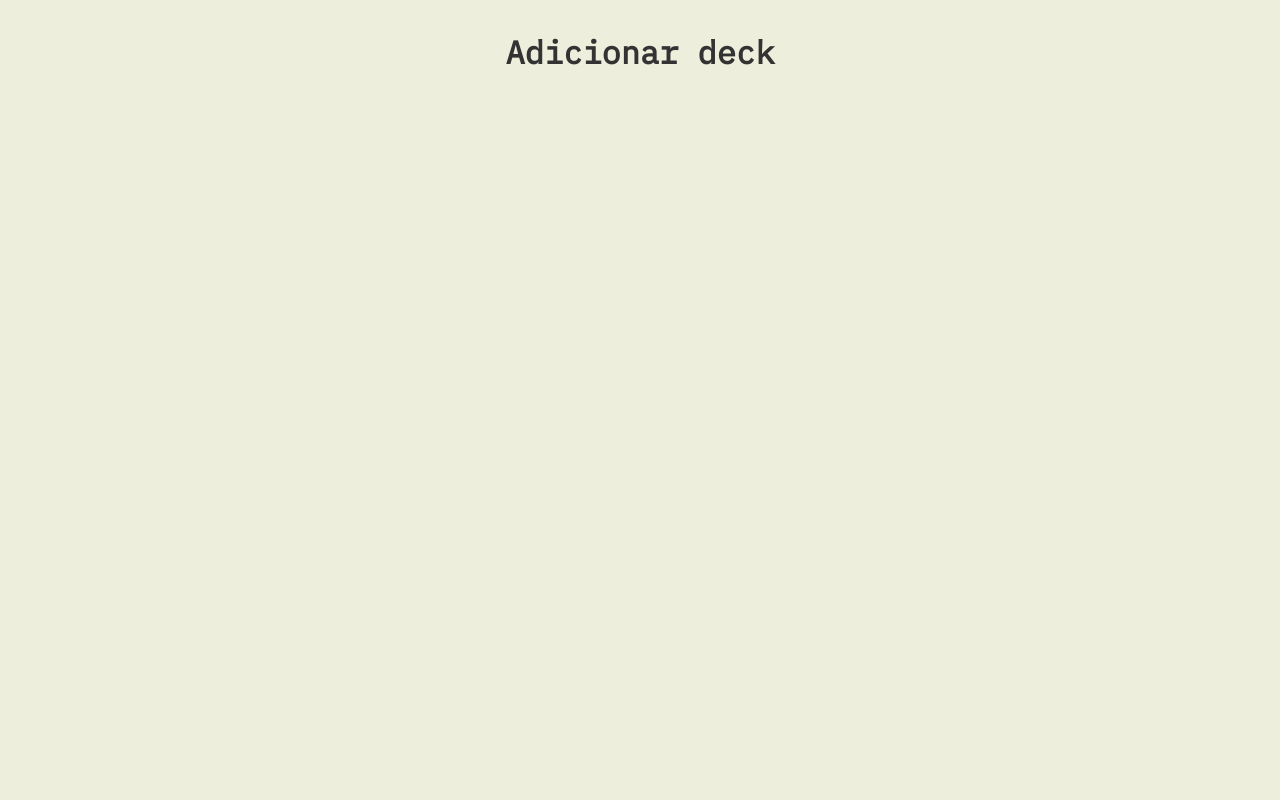
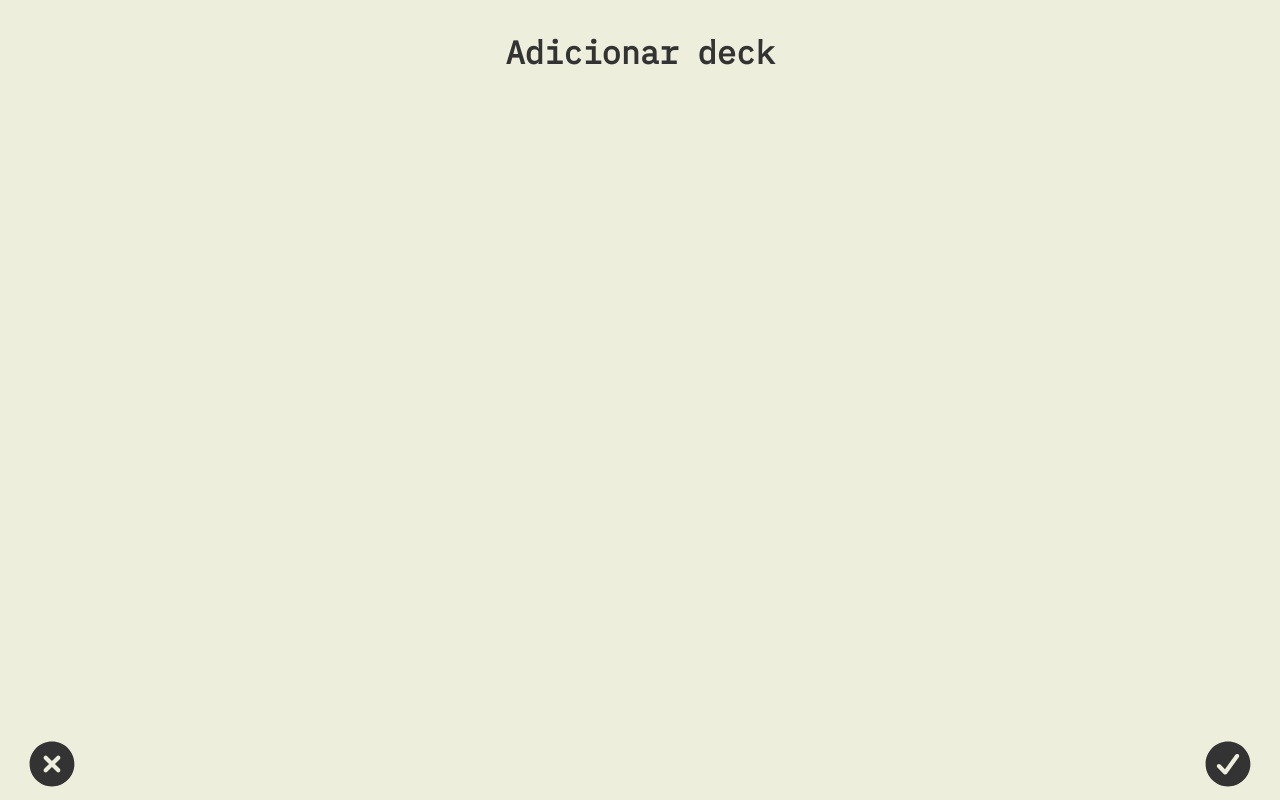
Before and after one commit to rodrigues-heric/flash-card-angular-java, an Angular app in the folder frontend/flashcards/: page /create-deck in a window 1280 px wide. Built offline with nearby package versions, Linux system fonts and the light colour scheme.

Commit message:
Feat: adding deck cancel creation

```diff
--- a/frontend/flashcards/src/app/app.module.ts
+++ b/frontend/flashcards/src/app/app.module.ts
@@ -13,6 +13,8 @@ import { CreateOptionCardComponent } from './components/creation-option-card/cre
 import { CardMediumComponent } from './icons/card-medium/card-medium.component';
 import { CreateCardComponent } from './pages/create-card/create-card.component';
 import { CreateDeckComponent } from './pages/create-deck/create-deck.component';
+import { CrossBigComponent } from './icons/cross-big/cross-big.component';
+import { CheckBigComponent } from './icons/check-big/check-big.component';
 
 @NgModule({
   declarations: [
@@ -26,6 +28,8 @@ import { CreateDeckComponent } from './pages/create-deck/create-deck.component';
     CardMediumComponent,
     CreateCardComponent,
     CreateDeckComponent,
+    CrossBigComponent,
+    CheckBigComponent,
   ],
   imports: [BrowserModule, BrowserAnimationsModule, AppRoutingModule],
   providers: [],
--- /dev/null
+++ b/frontend/flashcards/src/app/icons/check-big/check-big.component.html
@@ -0,0 +1,12 @@
+<svg
+  xmlns="http://www.w3.org/2000/svg"
+  viewBox="0 0 640 640"
+  width="56"
+  height="56"
+  fill="currentColor"
+>
+  <!--!Font Awesome Free v7.1.0 by @fontawesome - https://fontawesome.com License - https://fontawesome.com/license/free Copyright 2025 Fonticons, Inc.-->
+  <path
+    d="M320 576C178.6 576 64 461.4 64 320C64 178.6 178.6 64 320 64C461.4 64 576 178.6 576 320C576 461.4 461.4 576 320 576zM438 209.7C427.3 201.9 412.3 204.3 404.5 215L285.1 379.2L233 327.1C223.6 317.7 208.4 317.7 199.1 327.1C189.8 336.5 189.7 351.7 199.1 361L271.1 433C276.1 438 282.9 440.5 289.9 440C296.9 439.5 303.3 435.9 307.4 430.2L443.3 243.2C451.1 232.5 448.7 217.5 438 209.7z"
+  />
+</svg>
--- /dev/null
+++ b/frontend/flashcards/src/app/icons/check-big/check-big.component.scss
@@ -0,0 +1,8 @@
+svg {
+  cursor: pointer;
+  transition: opacity 0.2s ease;
+
+  &:hover {
+    opacity: 0.8;
+  }
+}
--- a/frontend/flashcards/src/app/icons/circle-plus-big/circle-plus-big.component.ts
+++ b/frontend/flashcards/src/app/icons/circle-plus-big/circle-plus-big.component.ts
@@ -14,7 +14,7 @@ import {
   animations: [
     trigger('rotateState', [
       state('default', style({ transform: 'rotate(0)' })),
-      state('rotated', style({ transform: 'rotate(45deg)' })),
+      state('rotated', style({ transform: 'rotate(225deg)' })),
       transition('default <=> rotated', animate('300ms ease-in-out')),
     ]),
   ],
--- /dev/null
+++ b/frontend/flashcards/src/app/icons/cross-big/cross-big.component.html
@@ -0,0 +1,12 @@
+<svg
+  xmlns="http://www.w3.org/2000/svg"
+  viewBox="0 0 640 640"
+  width="56"
+  height="56"
+  fill="currentColor"
+>
+  <!--!Font Awesome Free v7.1.0 by @fontawesome - https://fontawesome.com License - https://fontawesome.com/license/free Copyright 2025 Fonticons, Inc.-->
+  <path
+    d="M320 576C461.4 576 576 461.4 576 320C576 178.6 461.4 64 320 64C178.6 64 64 178.6 64 320C64 461.4 178.6 576 320 576zM231 231C240.4 221.6 255.6 221.6 264.9 231L319.9 286L374.9 231C384.3 221.6 399.5 221.6 408.8 231C418.1 240.4 418.2 255.6 408.8 264.9L353.8 319.9L408.8 374.9C418.2 384.3 418.2 399.5 408.8 408.8C399.4 418.1 384.2 418.2 374.9 408.8L319.9 353.8L264.9 408.8C255.5 418.2 240.3 418.2 231 408.8C221.7 399.4 221.6 384.2 231 374.9L286 319.9L231 264.9C221.6 255.5 221.6 240.3 231 231z"
+  />
+</svg>
--- /dev/null
+++ b/frontend/flashcards/src/app/icons/cross-big/cross-big.component.scss
@@ -0,0 +1,8 @@
+svg {
+  cursor: pointer;
+  transition: opacity 0.2s ease;
+
+  &:hover {
+    opacity: 0.8;
+  }
+}
--- a/frontend/flashcards/src/app/pages/create-deck/create-deck.component.html
+++ b/frontend/flashcards/src/app/pages/create-deck/create-deck.component.html
@@ -3,3 +3,13 @@
     <app-title [inputTitle]="'Adicionar deck'"></app-title>
   </div>
 </div>
+<div class="row">
+  <div class="col">
+    <div class="position-fixed bottom-0 mb-2 ms-4 start-0">
+      <icon-cross-big (click)="navigateToHome()"></icon-cross-big>
+    </div>
+    <div class="position-fixed bottom-0 mb-2 me-4 end-0">
+      <icon-check-big></icon-check-big>
+    </div>
+  </div>
+</div>
--- a/frontend/flashcards/src/app/pages/create-deck/create-deck.component.ts
+++ b/frontend/flashcards/src/app/pages/create-deck/create-deck.component.ts
@@ -1,10 +1,15 @@
 import { Component } from '@angular/core';
+import { Router } from '@angular/router';
 
 @Component({
   selector: 'app-create-deck',
   templateUrl: './create-deck.component.html',
-  styleUrls: ['./create-deck.component.scss']
+  styleUrls: ['./create-deck.component.scss'],
 })
 export class CreateDeckComponent {
+  constructor(private router: Router) {}
 
+  public navigateToHome(): void {
+    this.router.navigate(['/']);
+  }
 }
```
Also changed, not shown: frontend/flashcards/src/app/icons/check-big/check-big.component.ts (added, +8 -0 lines), frontend/flashcards/src/app/icons/cross-big/cross-big.component.ts (added, +8 -0 lines), 2 other files (tests, documents, lock files or other folders).
